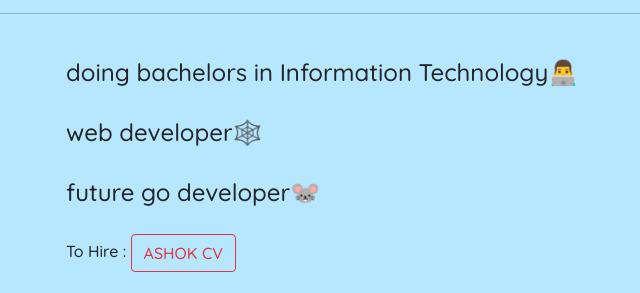
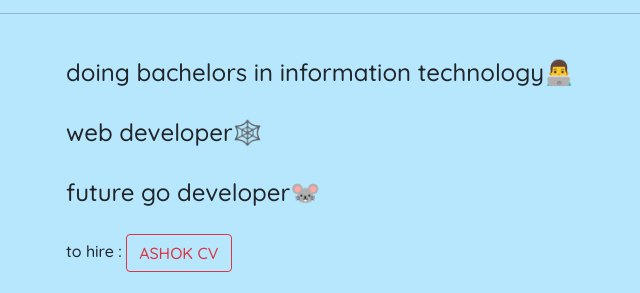
Before and after one commit to ashokide/ashokide.github.io, a plain HTML site: page index.html in a window 1280 px wide. Shown: the part 239-532 px from the top of the page, 396-1036 px from the left. Drawn offline with nearby package versions, Linux system fonts and the light colour scheme.

Commit message:
Add files via upload

```diff
--- a/index.html
+++ b/index.html
@@ -31,15 +31,15 @@
                     <img src="./assets/images/ashok_dp.svg" alt="ashok_dp" class="img-fluid w-75">
                 </div>
                 <div class="col-lg-8">
-                    <p class="fs-4 mt-4">doing bachelors in Information Technology👨‍💻</p>
+                    <p class="fs-4 mt-4">doing bachelors in information technology👨‍💻</p>
                     <p class="fs-4 mt-4">web developer🕸️</p>
                     <p class="fs-4 mt-4">future go developer🐭</p>
-                    <p class="mt-4">To Hire :
+                    <p class="mt-4">to hire :
                         <a href="./assets/Ashok (Resume).pdf" target="_blank">
                             <button class="btn btn-outline-danger">ASHOK CV</button>
                         </a>
                     </p>
-                    <div class="row p-1 mt-4 mb-4">
+                    <div class="row p-1 mt-4 mb-4 text-center">
                         <span class="col-lg-1 col-md-3 col-3">
                             <a href="mailto:kbnashok@gmail.com" target="_blank" rel="noopener noreferrer">
                                 <box-icon name="gmail" type="logo">
```
